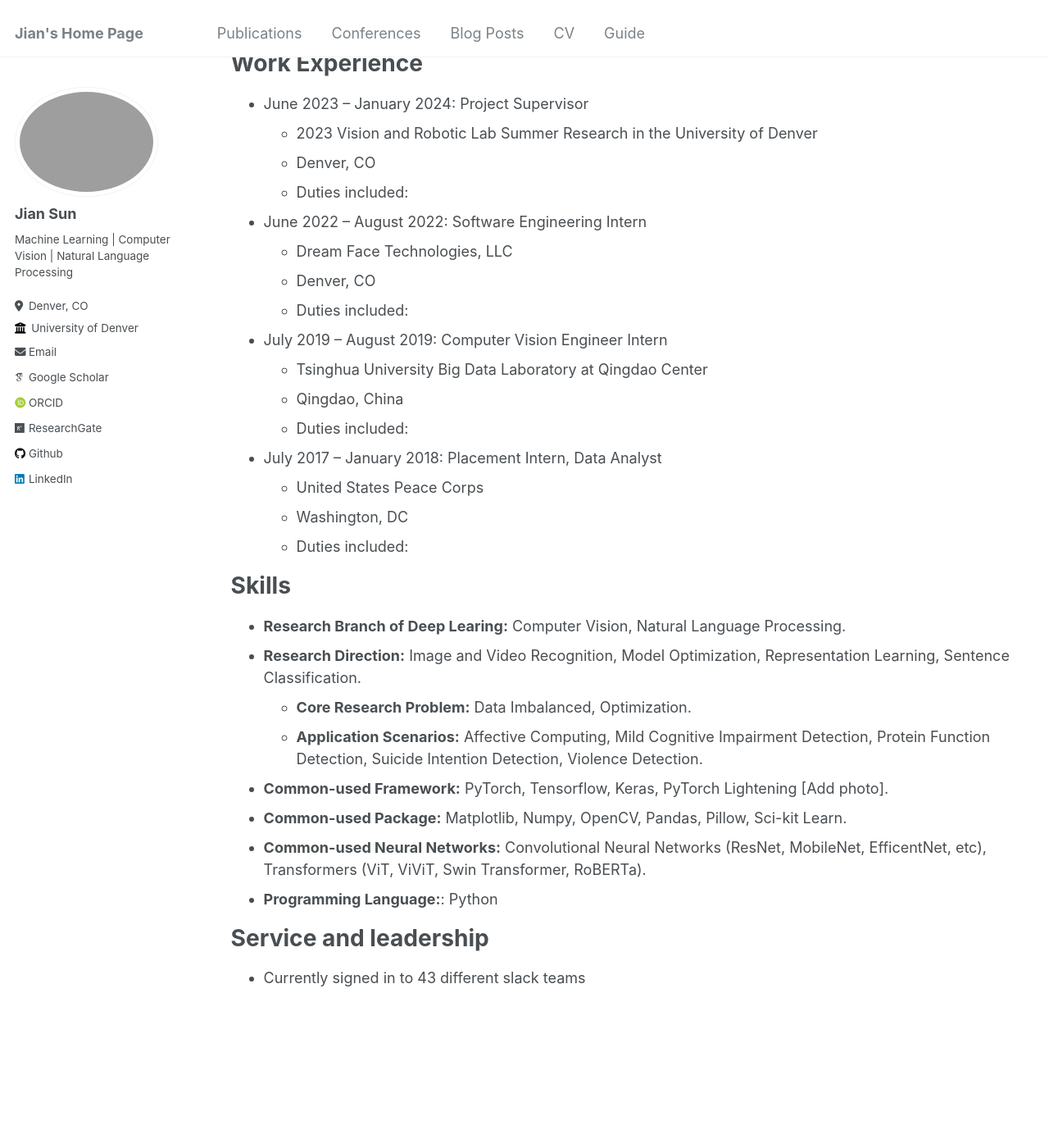
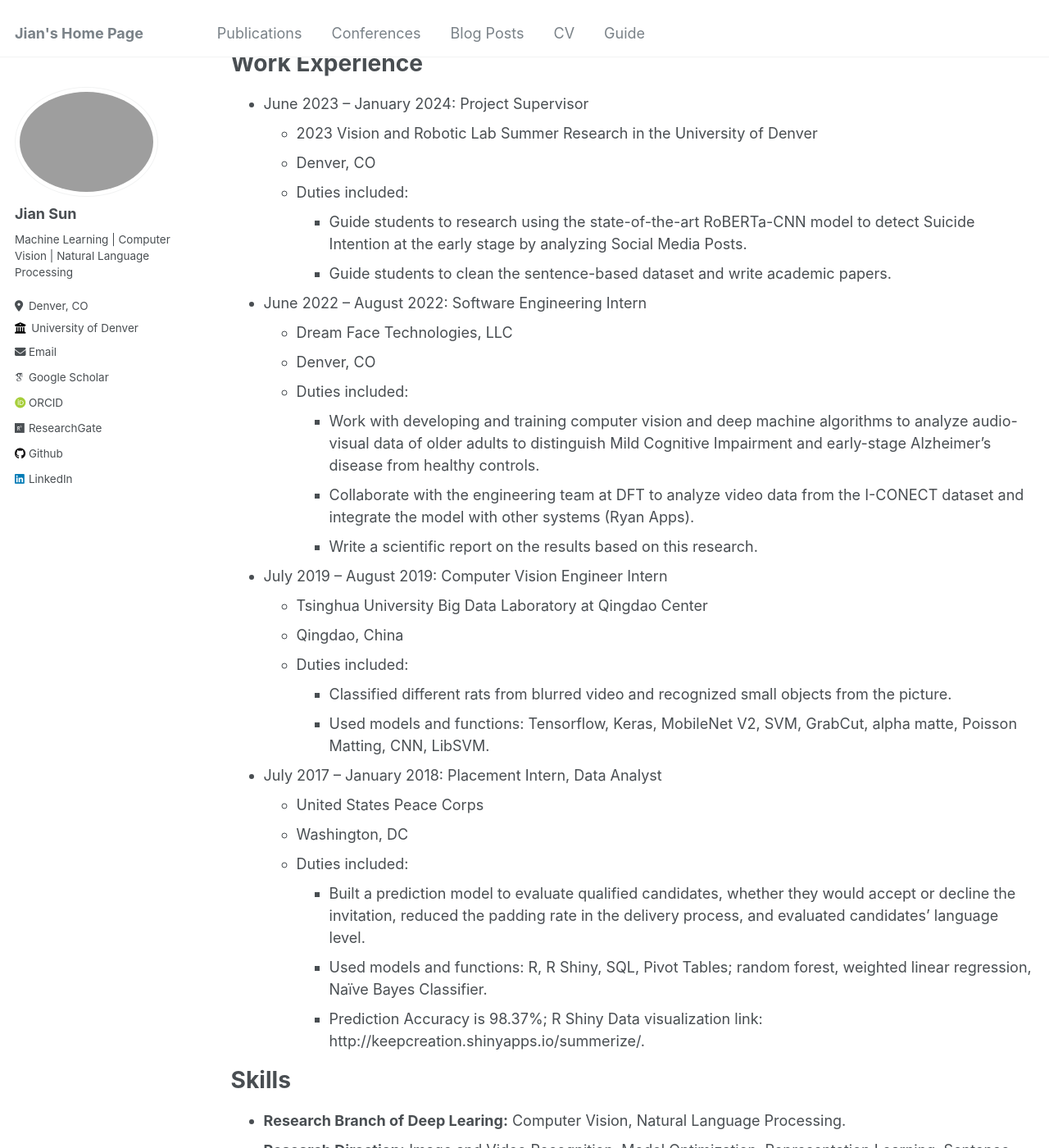
Before and after one commit to jiansfoggy/sj-home.github.io, a Jekyll site: the page built from _pages/cv.md, in a window 1280 px wide and 1400 px high, scrolled down 1124 px. Shown: the whole window at 82% size. Built offline with Jekyll 4.4.1, drawn with Linux system fonts in a browser that asks for light colours; some web fonts are replaced.

```diff
--- a/_pages/cv.md
+++ b/_pages/cv.md
@@ -35,21 +35,31 @@
   * 2023 Vision and Robotic Lab Summer Research in the University of Denver
   * Denver, CO
   * Duties included:
+    * Guide students to research using the state-of-the-art RoBERTa-CNN model to detect Suicide Intention at the early stage by analyzing Social Media Posts.
+    * Guide students to clean the sentence-based dataset and write academic papers.
 
 * June 2022 – August 2022: Software Engineering Intern
   * Dream Face Technologies, LLC
   * Denver, CO
   * Duties included:
+    * Work with developing and training computer vision and deep machine algorithms to analyze audio-visual data of older adults to distinguish Mild Cognitive Impairment and early-stage Alzheimer’s disease from healthy controls.
+    * Collaborate with the engineering team at DFT to analyze video data from the I-CONECT dataset and integrate the model with other systems (Ryan Apps).
+    * Write a scientific report on the results based on this research.
 
 * July 2019 – August 2019: Computer Vision Engineer Intern
   * Tsinghua University Big Data Laboratory at Qingdao Center
   * Qingdao, China
   * Duties included:
+    * Classified different rats from blurred video and recognized small objects from the picture.
+    * Used models and functions: Tensorflow, Keras, MobileNet V2, SVM, GrabCut, alpha matte, Poisson Matting, CNN, LibSVM.
 
 * July 2017 – January 2018: Placement Intern, Data Analyst
   * United States Peace Corps
   * Washington, DC
   * Duties included:
+    * Built a prediction model to evaluate qualified candidates, whether they would accept or decline the invitation, reduced the padding rate in the delivery process, and evaluated candidates’ language level.
+    * Used models and functions: R, R Shiny, SQL, Pivot Tables; random forest, weighted linear regression, Naïve Bayes Classifier.
+    * Prediction Accuracy is 98.37%; R Shiny Data visualization link: http://keepcreation.shinyapps.io/summerize/.
 
 Skills
 ======
@@ -60,7 +70,7 @@
 * **Common-used Framework:** PyTorch, Tensorflow, Keras, PyTorch Lightening [Add photo].
 * **Common-used Package:** Matplotlib, Numpy, OpenCV, Pandas, Pillow, Sci-kit Learn.
 * **Common-used Neural Networks:** Convolutional Neural Networks (ResNet, MobileNet, EfficentNet, etc), Transformers (ViT, ViViT, Swin Transformer, RoBERTa).
-* **Programming Language:**: Python
+* **Programming Language:** Python
 
 Service and leadership
 ======================
```
Also changed, not shown: _publications/MC-ViViT-paper.md (+6 -0 lines), _publications/SID-paper.md (+4 -0 lines), _publications/XnODR-XnIDR-paper.md (+4 -0 lines).
